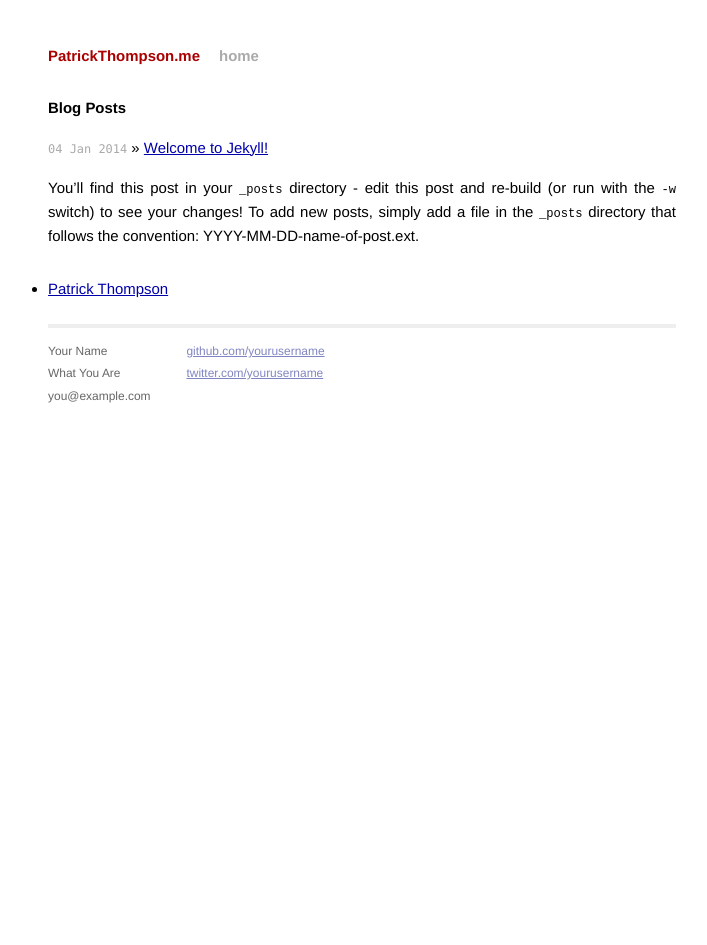
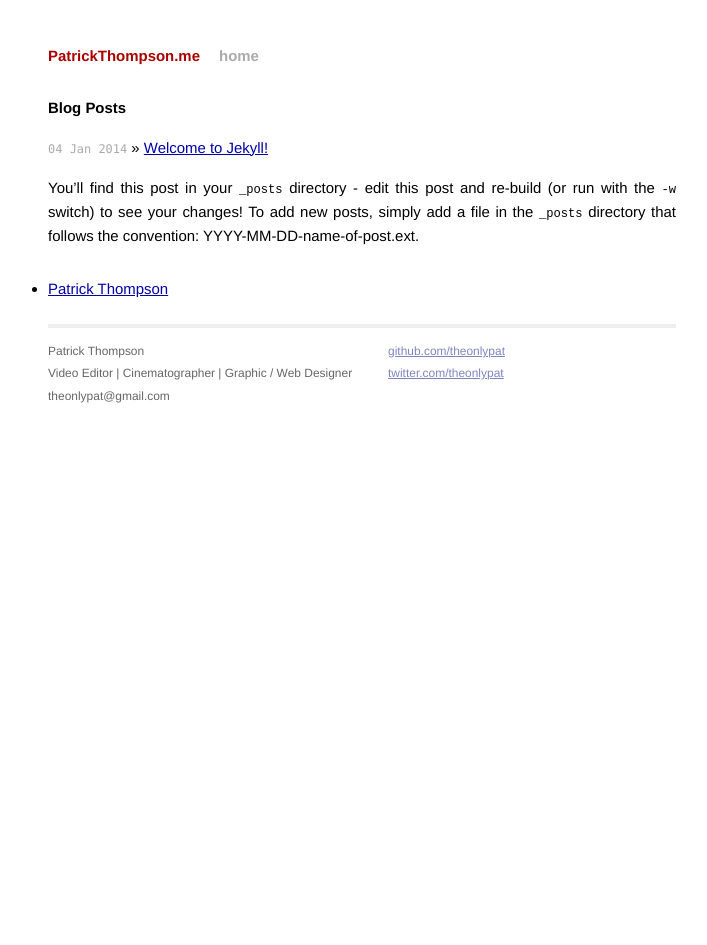
Before and after one commit to theonlypat/theonlypat.github.io, a Jekyll site: the page built from index.html, in a window 1280 px wide. Shown: the whole page, without its empty margins (278-985 px from the left). Built offline with Jekyll 4.4.1, drawn with Linux system fonts in a browser that asks for light colours; Markdown is read by kramdown in place of the engine named in the settings.

Commit message:
default layout update

```diff
--- a/_layouts/default.html
+++ b/_layouts/default.html
@@ -26,15 +26,15 @@
           <div class="footer">
             <div class="contact">
               <p>
-                Your Name<br />
-                What You Are<br />
-                you@example.com
+                Patrick Thompson<br />
+                Video Editor | Cinematographer | Graphic / Web Designer<br />
+                theonlypat@gmail.com
               </p>
             </div>
             <div class="contact">
               <p>
-                <a href="https://github.com/yourusername">github.com/yourusername</a><br />
-                <a href="https://twitter.com/yourusername">twitter.com/yourusername</a><br />
+                <a href="https://github.com/theonlypat">github.com/theonlypat</a><br />
+                <a href="https://twitter.com/theonylpat">twitter.com/theonlypat</a><br />
               </p>
             </div>
           </div>
```
